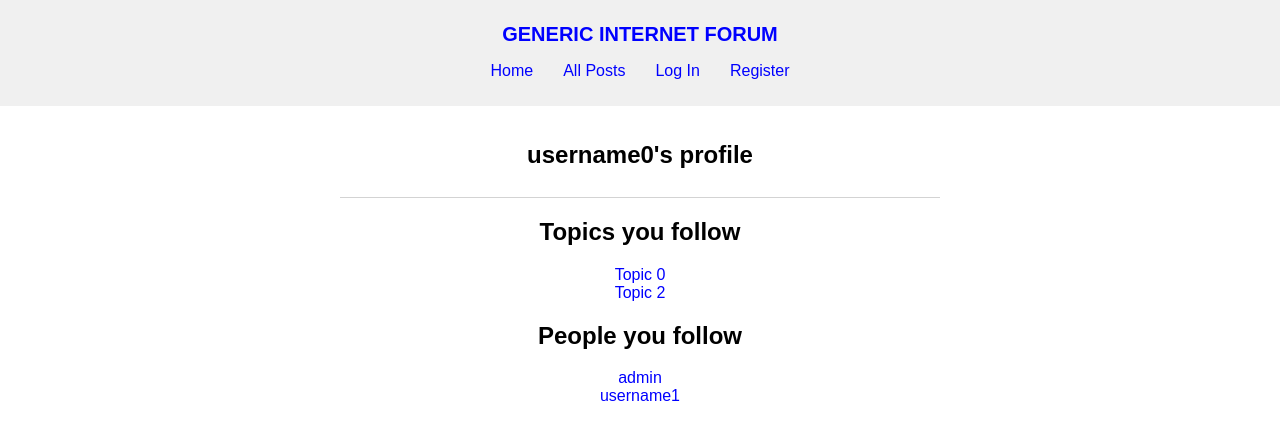
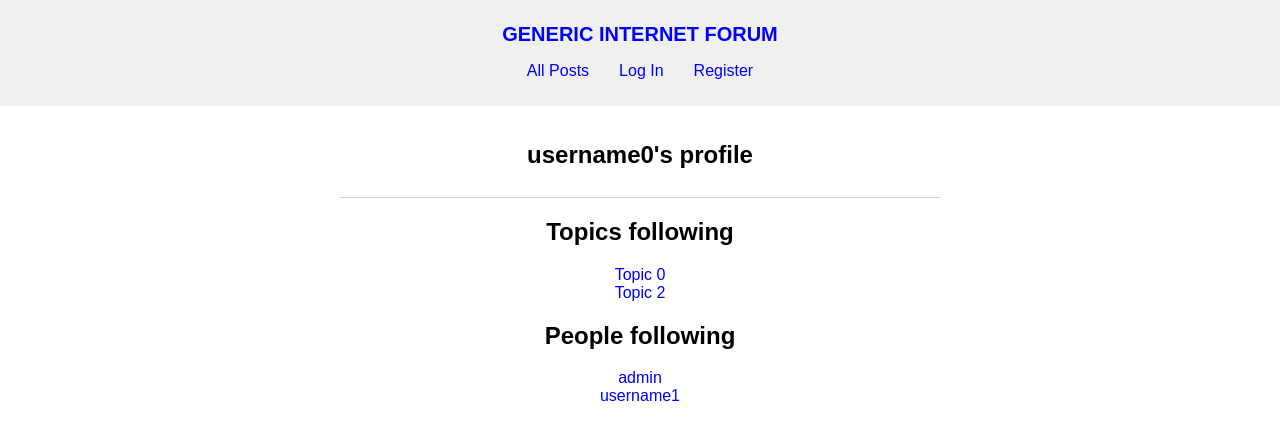
Before and after one commit to lugrao/cs5w-django-forum, a Django app: a page that uses forum/templates/forum/layout.html in a window 1280 px wide. Shown: the top 440 px of the page. Run offline with Django 3.2, Linux system fonts and the light colour scheme; data comes from the database, SQL or seed files in the repository; both versions use the stored data as it was after the commit; tables that the repository leaves empty hold one stand-in row (values such as "Sample post").

Commit message:
remove 'home'; remove index view

```diff
--- a/forum/templates/forum/layout.html
+++ b/forum/templates/forum/layout.html
@@ -14,10 +14,6 @@
             <div>
                 <a id="site-title" href="{% url 'index' %}">GENERIC INTERNET FORUM</a>
                 <ul>
-                    <li>
-                        <a href="{% url 'index' %}">Home</a>
-                    </li>
-
                     <li>
                         <a href="{% url 'all_posts' %}">All Posts</a>
                     </li>
--- a/forum/templates/forum/profile.html
+++ b/forum/templates/forum/profile.html
@@ -27,7 +27,7 @@
         <hr>
         {% if topics_following %}
             <div id="topics">
-                <h2>Topics you follow</h2>
+                <h2>Topics following</h2>
                 <ul>
                 {% for topic in topics_following%}
                             <li><a href="{% url 'topic' topic.following.name %}">{{ topic.following.name }}</a></li>
@@ -38,7 +38,7 @@
 
         {% if users_following%}
             <div id="users">
-                <h2>People you follow</h2>
+                <h2>People following</h2>
                 <ul>
                     {% for user in users_following %}
                         <li> <a href="{% url 'profile' user.following.username %}">{{ user.following.username }}</a></li>
--- a/forum/templates/forum/topic.html
+++ b/forum/templates/forum/topic.html
@@ -22,6 +22,12 @@
                             <a class="post-title" href="{% url 'post' post.id %}">{{ post.title }}</a> <span class="post-by">by <a class="username" href="{% url 'profile' post.author.username %}">{{ post.author.username }}</a></span>
                             <p>{{ post.content }}</p>
                             <a class="comment-number" href="{% url 'post' post.id %}">{{ post.comment_number }} comment{% if post.comment_number != 1 %}s{% endif %}</a>
+                            {% if user.is_authenticated and post.author.id == user.id %}
+                                <span class="edit-delete">
+                                    <a href="">Edit</a>
+                                    <a href="">Delete</a>
+                                </span>
+                            {% endif %}
                         </li>
                     {% endfor %}
                 </ul>
--- a/forum/views.py
+++ b/forum/views.py
@@ -9,10 +9,10 @@ from .util import parse_posts
 
 
 def index(request):
-    topics = Topic.objects.all()
-    return render(request, "forum/index.html", {
-        "topics": topics
-    })
+    if request.user.is_authenticated:
+        return HttpResponseRedirect(reverse("following_topics"))
+    else:
+        return HttpResponseRedirect(reverse("all_posts"))
 
 
 def login_view(request):
@@ -197,8 +197,6 @@ def new_post(request, topic_name):
             new_post = Post(topic=topic, author=author,
                             title=title, content=content)
             new_post.save()
-            # id = Post.objects.get()
-            # return HttpResponseRedirect(reverse("post", kwargs={"post_id": 1}))
             return HttpResponseRedirect(reverse("topic", kwargs={"topic_name": topic_name}))
         else:
             return render(request, "forum/new-post.html", {
```
Also changed, not shown: forum/static/forum/posts.css (+8 -0 lines), forum/templates/forum/index.html (deleted, +0 -18 lines), db.sqlite3.
